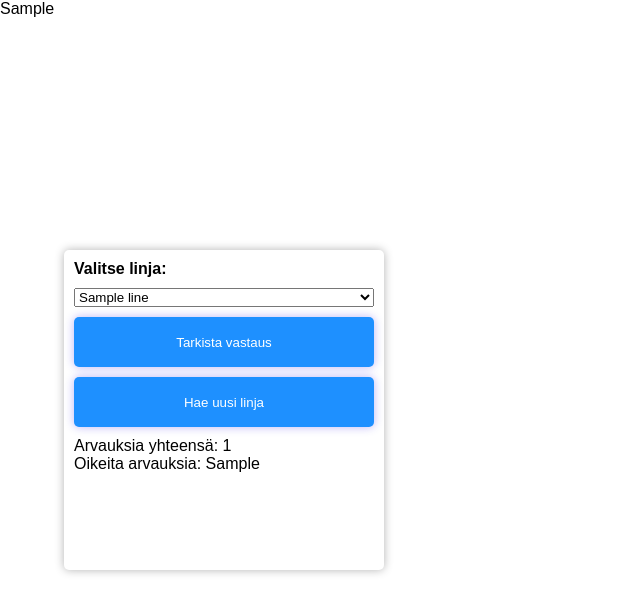
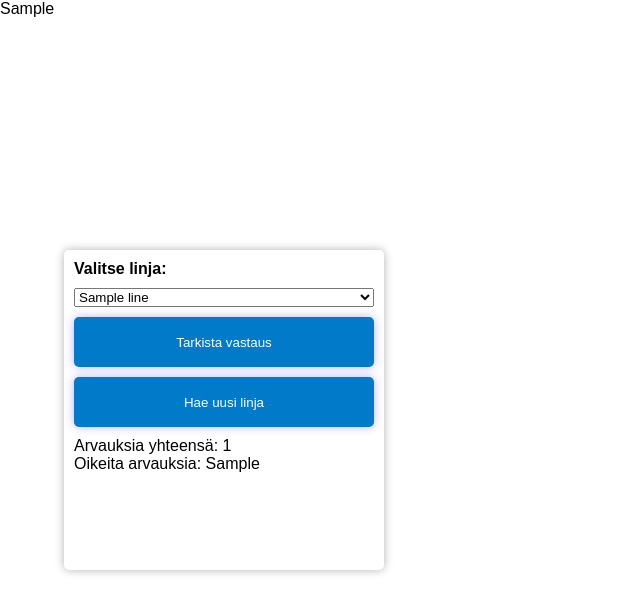
Before and after one commit to jpkos/routeguesr, a Flask app: template templates/index.html in a window 1280 px wide. Shown: the top 613 px of the page, without its empty margins (0-640 px from the left). Run offline with Flask 3, Linux system fonts and the light colour scheme; the template is opened without the code that fills it: most values are stand-ins (such as "Sample title", 1, 10 or a date in 2020); parts of the project's set-up code (start-up, migrations or seed data) failed here and were passed over.

Commit message:
Changed button color

```diff
--- a/static/css/style.css
+++ b/static/css/style.css
@@ -42,7 +42,7 @@ body, html {
     margin-top: 10px;
     margin-bottom: 10px;
     font-size: 16;
-    background-color: dodgerblue;
+    background-color: #007AC9;
     border: none;
     color: white;
     border-radius: 5px;
--- a/ui_config.py
+++ b/ui_config.py
@@ -1,2 +1,2 @@
 ZOOM_LVL = 12
-LINE_COLOR = '#13B7FB'
+LINE_COLOR = '#007AC9'
```
